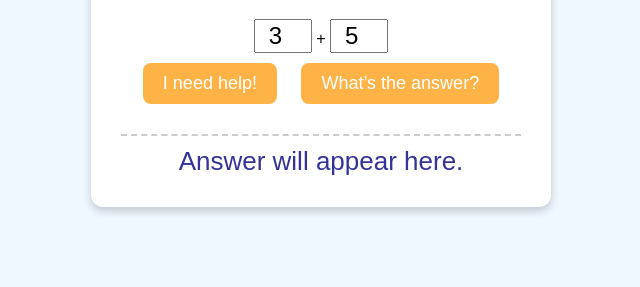
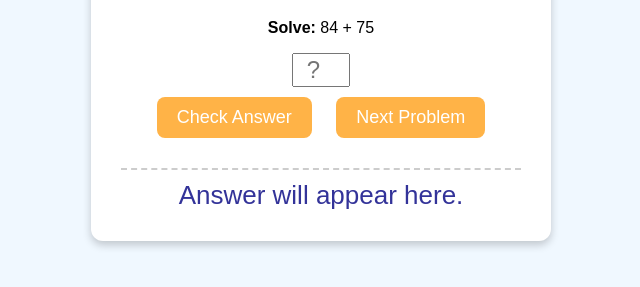
Before and after one commit to jimspi/addHelper, a plain HTML site: page index.html in a window 1280 px wide. Shown: the part 119-406 px from the top of the page, without its empty margins (319-959 px from the left). Drawn offline with Linux system fonts and the light colour scheme.

Commit message:
Add files via upload

```diff
--- a/index.html
+++ b/index.html
@@ -60,35 +60,48 @@
 <body>
     <div class="container">
         <h1>Let's Add!</h1>
-        <input type="number" id="num1" class="number-input" value="3"> +
-        <input type="number" id="num2" class="number-input" value="5">
+        <p><strong>Solve:</strong> <span id="problemText">?? + ??</span></p>
+        <input type="number" id="userAnswer" class="number-input" placeholder="?" />
         <br>
-        <button class="button" onclick="showHelp()">I need help!</button>
-        <button class="button" onclick="calculate()">What’s the answer?</button>
+        <button class="button" onclick="checkAnswer()">Check Answer</button>
+        <button class="button" onclick="generateProblem()">Next Problem</button>
         <div class="dots" id="dotVisual"></div>
         <div class="result" id="resultText">Answer will appear here.</div>
     </div>
+
     <script>
-        function showHelp() {
-            let n1 = parseInt(document.getElementById('num1').value);
-            let n2 = parseInt(document.getElementById('num2').value);
-            let visual = '';
-            visual += '<p><strong>' + n1 + '</strong> dots:</p>';
-            for (let i = 0; i < n1; i++) {
+        let currentA = 0;
+        let currentB = 0;
+
+        function generateProblem() {
+            currentA = Math.floor(Math.random() * 100) + 1;
+            currentB = Math.floor(Math.random() * 100) + 1;
+            document.getElementById('problemText').innerText = currentA + " + " + currentB;
+            document.getElementById('userAnswer').value = '';
+            document.getElementById('resultText').innerText = 'Answer will appear here.';
+            document.getElementById('dotVisual').innerHTML = '';
+        }
+
+        function checkAnswer() {
+            let userAns = parseInt(document.getElementById('userAnswer').value);
+            let correctAns = currentA + currentB;
+            let result = userAns === correctAns ? "🎉 Correct! " : "❌ Try again. ";
+            result += currentA + " + " + currentB + " = " + correctAns;
+            document.getElementById('resultText').innerText = result;
+
+            let visual = '<p><strong>' + currentA + '</strong> dots:</p>';
+            for (let i = 0; i < Math.min(currentA, 100); i++) {
                 visual += '<span class="dot"></span>';
             }
-            visual += '<p><strong>' + n2 + '</strong> dots:</p>';
-            for (let i = 0; i < n2; i++) {
+            visual += '<p><strong>' + currentB + '</strong> dots:</p>';
+            for (let i = 0; i < Math.min(currentB, 100); i++) {
                 visual += '<span class="dot"></span>';
             }
             document.getElementById('dotVisual').innerHTML = visual;
         }
 
-        function calculate() {
-            let n1 = parseInt(document.getElementById('num1').value);
-            let n2 = parseInt(document.getElementById('num2').value);
-            document.getElementById('resultText').innerText = "Answer: " + (n1 + n2);
-        }
+        // Initialize first problem on load
+        window.onload = generateProblem;
     </script>
 </body>
 </html>
```
